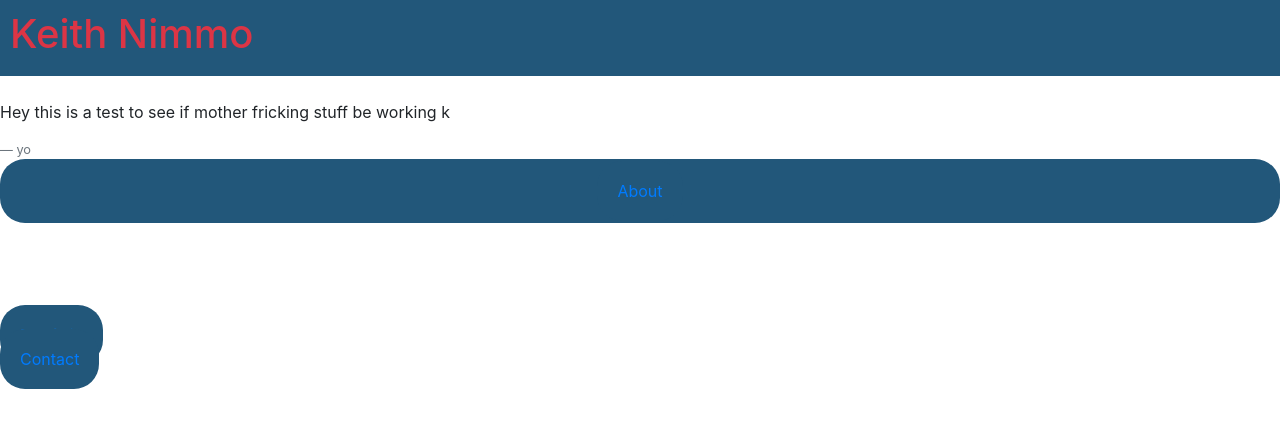
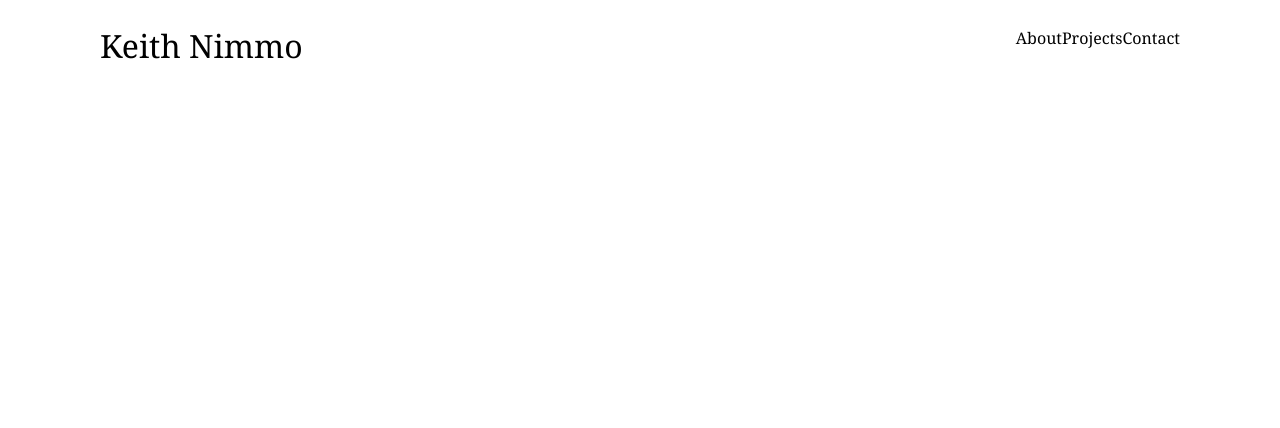
Before and after one commit to KeithorKeith/portfolio-website, a Gatsby site: page / in a window 1280 px wide. Built offline with nearby package versions, Linux system fonts and the light colour scheme; Gatsby itself is replaced by a stand-in of ours.

Commit message:
Refactoring.

```diff
--- a/src/components/layout.css
+++ b/src/components/layout.css
@@ -1,39 +1,49 @@
 .header {
-    padding: 10px;
-    background: #22577a;
+ max-width: 1080px;
+ margin-left: auto;
+ margin-right: auto;
 }
 
-.contact-link {
-    background: #22577a;
-    text-decoration: none;
-    text-align: center;
-    border-radius: 25px;
-    padding: 20px;
+.nav-container {
+    padding-top: 2%;
+    padding-bottom: 2%;
+    display: flex;
+    justify-content: space-between;
+    align-items: center;
 }
 
-.contact-link:hover {
-    background: #38a3a5;
+.keith-nimmo {
+    font-size: 200%;
+    font-family: Georgia, 'Times New Roman', Times, serif;
+    color: black;
+    padding: 0%;
+    padding-top: 0%;
+    padding-right: 0%;
+    padding-left: 0%;
+    padding-bottom: 0%;
+    text-decoration: none;
 }
 
-.portfolio-link {
-    background: #22577a;
-    text-align: center;
-    border-radius: 25px;
-    padding: 20px;
+.nav-right {
+    display: flex;
+    justify-content: flex-end;
+    align-items: center;
 }
 
-.about-link {
-    background: #22577a;
-    text-align: center;
-    border-radius: 25px;
-    padding: 20px;
-    margin-bottom: 100px;
+.list-item {
+    list-style: none;
 }
 
-.headers {
-    padding: 60px;
-    text-align: center;
-    background: #1abc9c;
-    color: white;
-    font-size: 30px;
+.header :hover {
+    text-decoration: none;
 }
+
+.transition-link {
+    color: black;
+    text-decoration: none;
+    font-family: Georgia, 'Times New Roman', Times, serif;
+}
+
+.transition-link:hover {
+    color: rgb(179, 12, 12);
+}
--- a/src/pages/index.js
+++ b/src/pages/index.js
@@ -1,26 +1,29 @@
 import React from "react"
 import { Link } from "gatsby"
 import Layout from "../components/layout"
+import { Button } from "react-bootstrap"
 
 
 export default function Home() {
   return (
     <div>
       <div className="header">
-        <h1 className="text-danger">Keith Nimmo</h1>
-      </div>
-      <br></br>
-      <blockquote>Hey this is a test to see if mother fricking
-      stuff be working k</blockquote>
-      <div className="blockquote-footer">yo</div>
-      <div className="about-link">
-        <Link className="about-link" to="about/">About</Link>
-      </div>
-      <div>
-        <Link className="portfolio-link" to="portfolio/">Portfolio</Link>
-      </div>
-      <div>
-        <Link className="contact-link" to="contact/">Contact</Link>
+        <nav class="nav-container">
+          <a class="named-transition" href="/">
+            <span class="keith-nimmo">Keith Nimmo</span>
+          </a>
+          <ul class="nav-right">
+            <li class="list-item">
+              <a class="transition-link" href="/about">About</a>
+            </li>
+            <li class="list-item">
+              <a class="transition-link" href="/about">Projects</a>
+            </li>
+            <li class="list-item">
+              <a class="transition-link" href="/about">Contact</a>
+            </li>
+          </ul>
+        </nav>
       </div>
     </div>
   );
```
